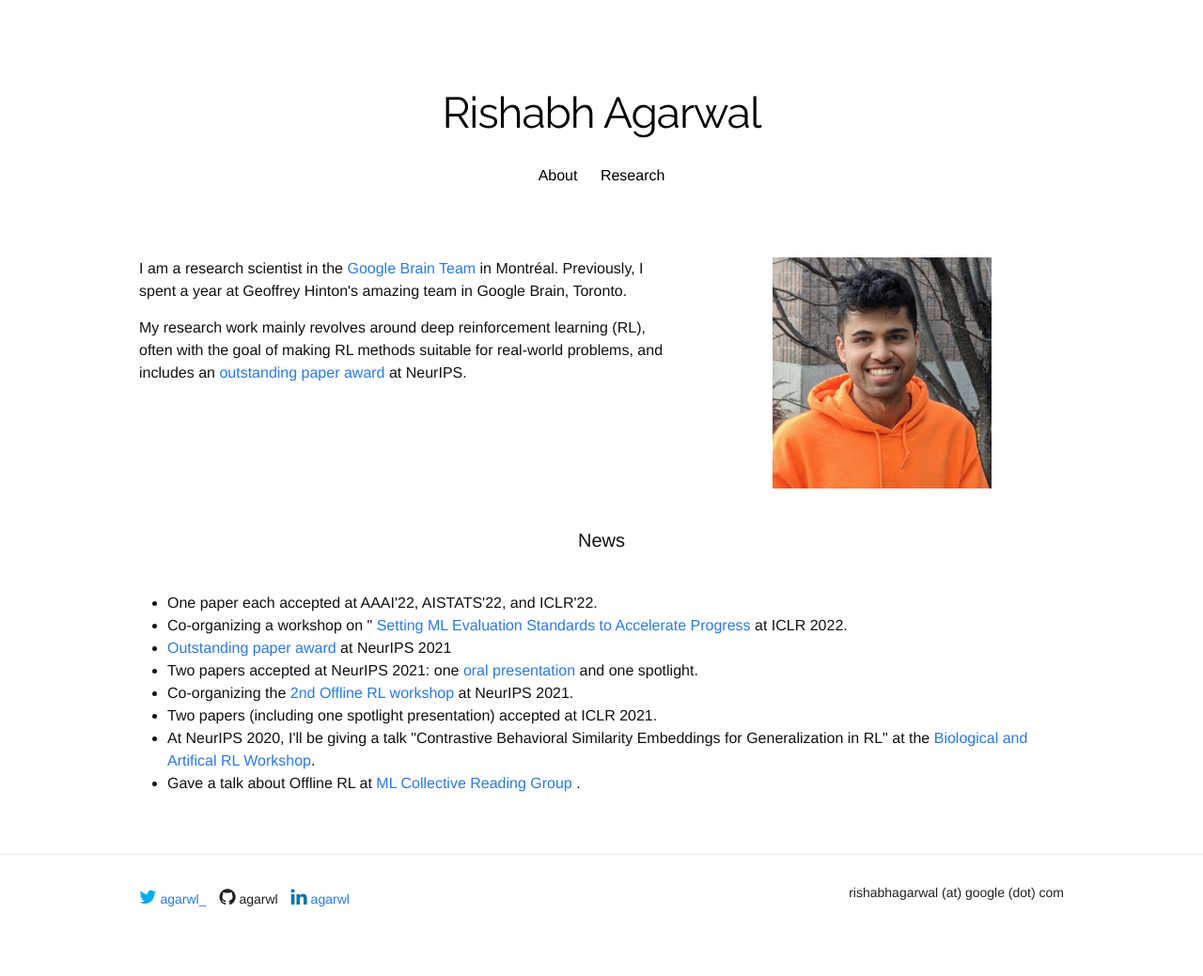
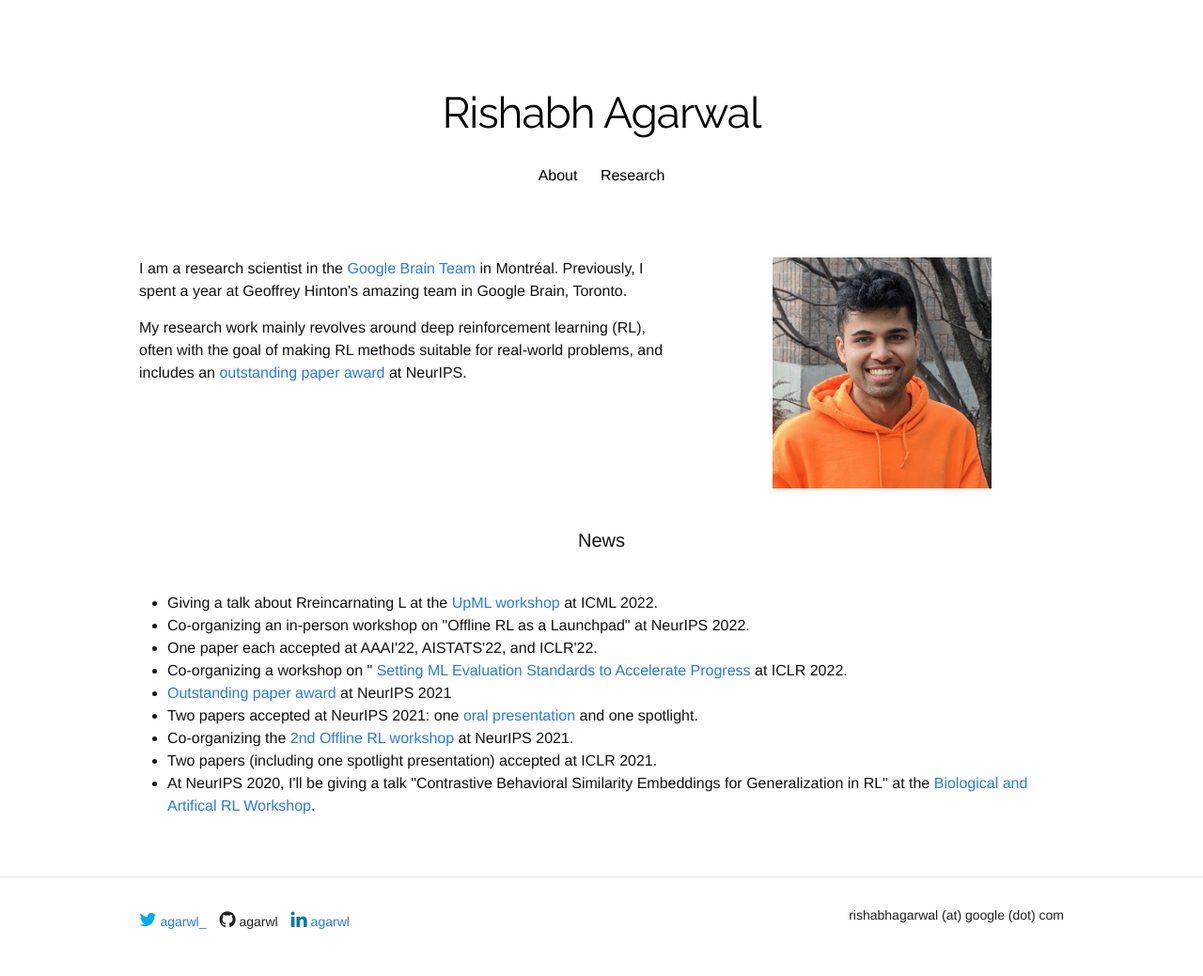
Before and after one commit to agarwl/agarwl.github.io, a Jekyll site: the page built from index.html, in a window 1280 px wide. Shown: the whole page at 94% size. Built offline with Jekyll 4.4.1, drawn with Linux system fonts in a browser that asks for light colours; nearby versions of some CDN libraries; some web fonts are replaced; a style sheet for code colours, icons or effects is not loaded; before the commit the page ends 1015 px from its top, so only the background shows below that.

Commit message:
Update index.html

```diff
--- a/index.html
+++ b/index.html
@@ -23,6 +23,8 @@ title: "Rishabh Agarwal"
 
 <h1 class="page-heading">News</h1>
 <ul>
+  <li> Giving a talk about Rreincarnating L at the <a href="https://upml2022.github.io/"> UpML workshop </a> at ICML 2022.</li>
+  <li> Co-organizing an in-person workshop on "Offline RL as a Launchpad" at NeurIPS 2022.</li>
   <li> One paper each accepted at AAAI'22, AISTATS'22, and ICLR'22. </li>
   <li> Co-organizing a workshop on "<a href="https://ml-eval.github.io"> Setting ML Evaluation Standards to Accelerate Progress </a> at ICLR 2022. </li>
   <Li> <a href="https://blog.neurips.cc/2021/11/30/announcing-the-neurips-2021-award-recipients/?s=09">Outstanding paper award</a> at NeurIPS 2021 </li>
@@ -30,7 +32,7 @@ title: "Rishabh Agarwal"
   <li> Co-organizing the <a href="https://offline-rl-neurips.github.io/2021"> 2nd Offline RL workshop</a> at NeurIPS 2021.</li>
   <li> Two papers (including one spotlight presentation) accepted at ICLR 2021. </li>
   <li> At NeurIPS 2020, I'll be giving a talk "Contrastive Behavioral Similarity Embeddings for Generalization in RL" at the <a href="https://nips.cc/Conferences/2020/Schedule?showEvent=16109">Biological and Artifical RL Workshop</a>. </li>
-  <li> Gave a talk about Offline RL at<a href="http://mlcollective.org/dlct"> ML Collective Reading Group </a>. </li>
+<!--   <li> Gave a talk about Offline RL at<a href="http://mlcollective.org/dlct"> ML Collective Reading Group </a>. </li> -->
   <!-- <li> Organizing a workshop on <a href="https://offline-rl-neurips.github.io"> Offline RL</a> at NeurIPS 2020.</li> -->
   <!-- <li> Two papers accepted at ICML 2020. </li> -->
 <!--   <li> Gave a talk at Stanford about <a href="https://offline-rl.github.io">offline reinforcement learning</a>. -->
```
